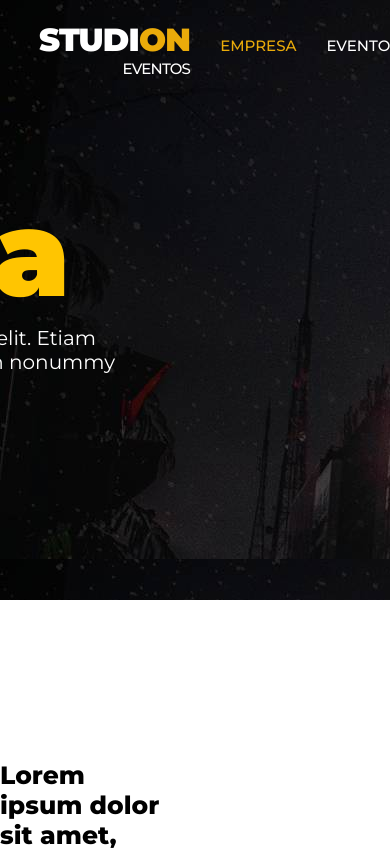
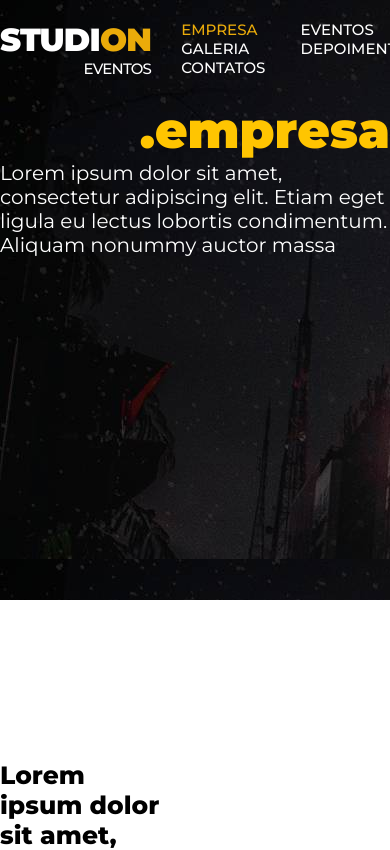
Before and after one commit to JacksonFA/studion, a website: page src/index.html in a window 390 px wide. Shown: the top 850 px of the page. Drawn offline with Linux system fonts and the light colour scheme.

Commit message:
responsividade com css

```diff
--- a/src/css/_base.css
+++ b/src/css/_base.css
@@ -4,8 +4,15 @@
   margin: 0;
   padding: 0;
   font-family: Montserrat;
+  box-sizing: border-box;
 }
 
 html {
   font-size: 62.5%;
 }
+
+/* .container {
+  max-width: 115rem;
+  width: 100%;
+  margin: 0 auto;
+} */
--- a/src/css/_header.css
+++ b/src/css/_header.css
@@ -2,7 +2,6 @@ header {
   background: url("../images/header.jpeg"), lightgray 50% / cover no-repeat;
   width: 100%;
   height: 60rem;
-  margin-top: -9rem;
   display: flex;
   flex-direction: column;
   align-items: end;
@@ -11,16 +10,26 @@ header {
 header > h2 {
   color: var(--color-secondary);
   font-size: 12rem;
+  margin-top: 10rem;
   font-weight: 900;
-  margin-top: 18rem;
-  margin-right: 32rem;
 }
 
 header > p {
   color: var(--text-primary);
   font-size: 2rem;
   font-weight: 400;
-  width: 64.5rem;
-  height: 6.7rem;
-  margin-right: 27rem;
+  width: 100%;
+  max-width: 64.5rem;
 }
+
+@media screen and (max-width: 820px) {
+  header h2 {
+    font-size: 8rem;
+  }
+}
+
+@media screen and (max-width: 390px) {
+  header h2 {
+    font-size: 5rem;
+  }
+}
--- a/src/css/_nav.css
+++ b/src/css/_nav.css
@@ -1,9 +1,12 @@
 nav {
-  width: 80%;
+  max-width: 115rem;
+  width: 100%;
   margin: 2rem auto;
   display: flex;
-  justify-content: space-around;
-  background-color: #999;
+  justify-content: space-between;
+  position: absolute;
+  left: 50%;
+  transform: translateX(-50%);
 }
 
 h1 {
@@ -29,11 +32,12 @@ h1 {
   text-transform: uppercase;
 }
 
-ul {
-  display: flex;
+nav ul {
+  width: 100%;
+  display: grid;
   list-style: none;
-  height: 5rem;
   align-items: center;
+  grid-template-columns: repeat(auto-fit, minmax(10rem, 1fr));
 }
 
 a {
@@ -53,3 +57,15 @@ a:hover {
 .selected {
   color: var(--color-primary);
 }
+
+@media screen and (max-width: 820px) {
+  header h2 {
+    font-size: 8rem;
+  }
+}
+
+@media screen and (max-width: 390px) {
+  header h2 {
+    font-size: 5rem;
+  }
+}
--- a/src/index.html
+++ b/src/index.html
@@ -13,7 +13,7 @@
         color: blue;
       }
     </style> -->
-    <title>Studion</title>
+    <title>Home</title>
   </head>
   <body>
     <nav>
@@ -32,21 +32,20 @@
           <a href="#">Galeria</a>
         </li>
         <li>
-          <a href="#">Depoimentos</a>
+          <a href="./depoimentos.html">Depoimentos</a>
         </li>
         <li>
-          <a href="#">Contatos</a>
+          <a href="./contatos.html">Contatos</a>
         </li>
       </ul>
     </nav>
-
-    <header>
+    <header class="container">
       <h2>.empresa</h2>
       <p>Lorem ipsum dolor sit amet, consectetur adipiscing elit. Etiam eget ligula eu lectus lobortis condimentum. Aliquam nonummy auctor massa</p>
     </header>
 
     <main>
-      <section class="section1">
+      <section class="container section1">
         <h4>
           Lorem ipsum dolor sit amet, consectetur adipiscing elit.
           <small>
@@ -60,18 +59,18 @@
         </div>
       </section>
 
-      <section class="section2">
+      <section class="container section2">
         <h4>Quem Confia no nosso trabalho</h4>
         <img src="./images/logos.png" alt="Logos de empresa parceiras" />
       </section>
 
-      <section class="section3">
+      <section class="container section3">
         <img src="./images/video.jpeg" alt="Homem sentado em um prédio olhando a vista" />
       </section>
     </main>
 
     <footer>
-      <div>
+      <div class="container">
         <h2>
           Studi<span class="accent">on</span>
           <span class="subtitle">Eventos</span>
@@ -103,7 +102,7 @@
         </ul>
       </div>
       <hr />
-      <p>Studi<span>on</span> - Todos os direitos reservados</p>
+      <p class="container">Studi<span>on</span> - Todos os direitos reservados</p>
     </footer>
   </body>
 </html>
```
